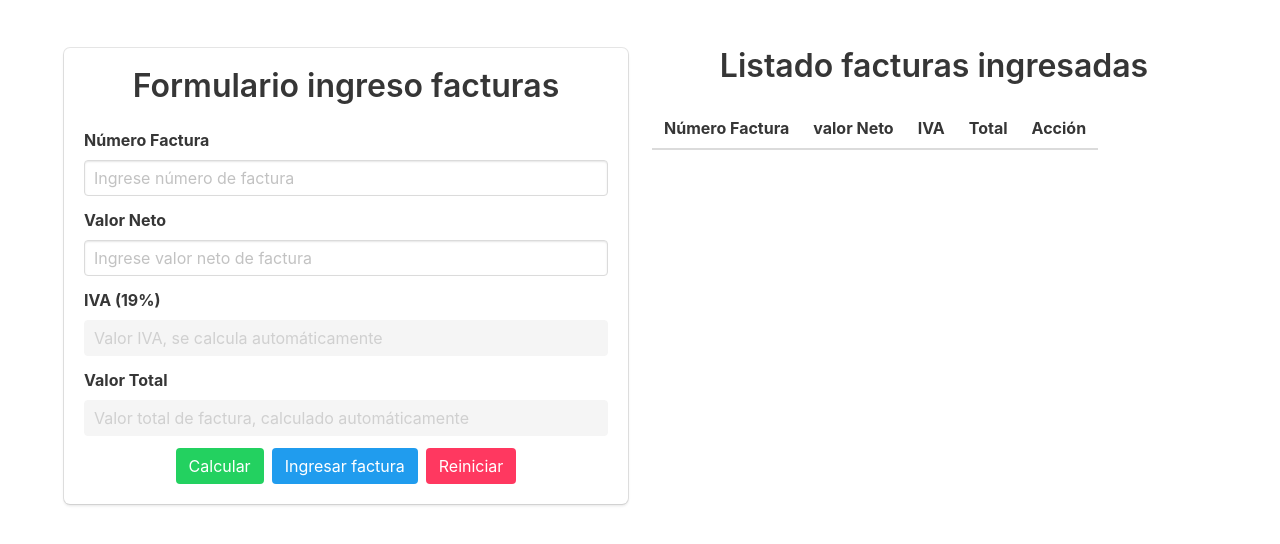
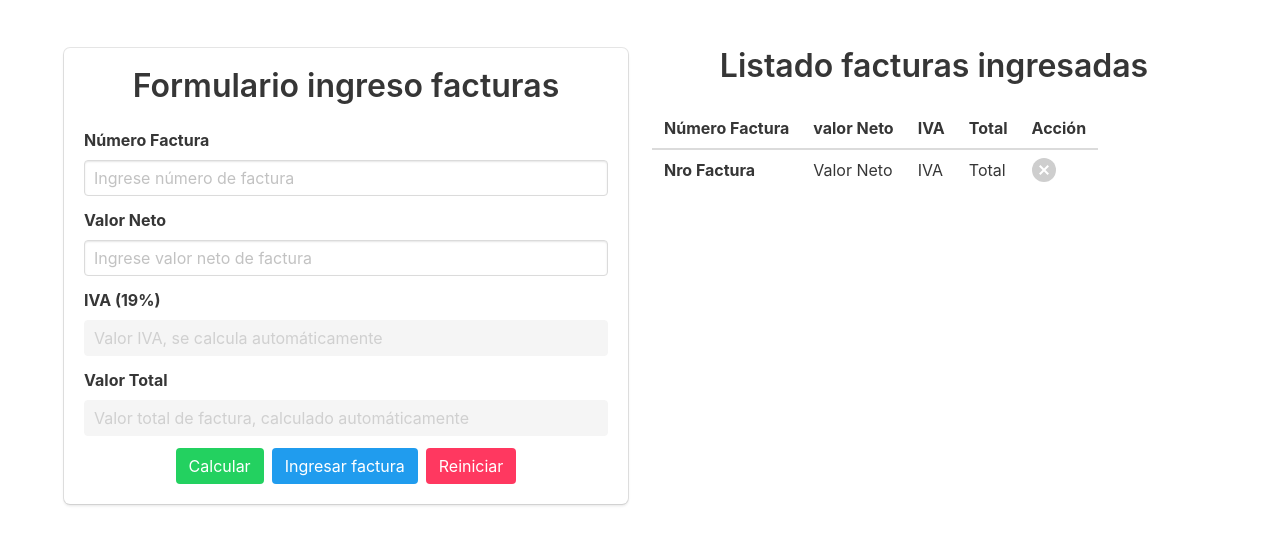
Before and after one commit to luismachucaalvarez/ejercicioIngresoFacturas, a plain HTML site: page index.html in a window 1280 px wide. Both pictures are taken after a click on the element "Ingresar factura". Drawn offline with Linux system fonts and the light colour scheme.

Commit message:
Tabla para mostrar facturas listo

```diff
--- a/assets/js/propio.js
+++ b/assets/js/propio.js
@@ -27,34 +27,46 @@ function calcularFactura() {
 }
 
 function ingresarDatosFactura(){
-    // alert('Ingreso de datos funciona');
     const valorNeto = document.getElementById('valor-neto').value;
     const resultadoIva = document.getElementById('iva').value;
     const resultadoTotal = document.getElementById('valor-total').value;
+
+    //Crear boton borrar elemento
+    const tdBorrar=document.createElement('td');
     botonBorrar = document.createElement('a');
     botonBorrar.classList.add('delete','is-medium');
-    // const trNumeroFactura = document.createElement('tr');
-    // const th = document.createElement('th');
-    // const td = document.createElement('td');
-    // // const numero = document.createTextNode('Prueba 1');
-    // th.innerText = numeroFactura;
+    tdBorrar.appendChild(botonBorrar);
 
-    // const neto = document.createTextNode('Prueba 2');
-    // const ivaT = document.createTextNode('Prueba 3');
-    // th.appendChild(numero);
-    // td.appendChild(neto);
-    // td.appendChild(ivaT);
-    // tr.appendChild(th);
-    // tr.appendChild(td);
+    //Crear tr para cada factura
+    const trFactura=document.createElement('tr');
 
-    // tr.innerHTML = numeroFactura + '</td><td>' + valorNeto + '</td><td>' + resultadoIva + '</td><td>' + resultadoTotal + '</td>';
-    tr.appendChild(botonBorrar);
-    listadoFacturas.appendChild(tr);
-    // const li = document.createElement('li');
-    // li.innerText = "Prueba";
-    // li.appendChild(botonBorrar);
-    // listadoFacturas.appendChild(li);
+    //Crear celda Numero Factura
+    const thNumeroFactura = document.createElement('th');
+    const Numero = document.createTextNode('Nro Factura');
+    thNumeroFactura.append(Numero);
 
+    //Se crea celda con información de valor neto por cada factura
+    const tdValorNeto = document.createElement('td');
+    const Numero2 = document.createTextNode('Valor Neto');
+    tdValorNeto.append(Numero2);
+
+    //Se crea celda con información de IVA por cada factura
+    const tdIva = document.createElement('td');
+    const Numero3 = document.createTextNode('IVA');
+    tdIva.append(Numero3);
+
+    //Se crea celda con información del total por cada factura
+    const tdValorTotal = document.createElement('td');
+    const Numero4 = document.createTextNode('Total');
+    tdValorTotal.append(Numero4);
+
+    //Se formatea la información de cada factura para mostrarlo en la tabla
+    listadoFacturas.appendChild(trFactura);
+    trFactura.appendChild(thNumeroFactura);
+    trFactura.appendChild(tdValorNeto);
+    trFactura.appendChild(tdIva);
+    trFactura.appendChild(tdValorTotal);
+    trFactura.appendChild(tdBorrar);
 }
 
 function reiniciarFormulario(){
--- a/index.html
+++ b/index.html
@@ -51,8 +51,8 @@
                 </div>
                 <div class="column">
                     <h2 class="title has-text-centered">Listado facturas ingresadas</h2>
-                    <div id="listado-facturas">
-                        <table class="table">
+                    <div id="columna-facturas">
+                        <table id="tabla-facturas" class="table">
                             <thead>
                                 <tr>
                                     <th>Número Factura</th>
@@ -62,34 +62,7 @@
                                     <th>Acción</th>
                                 </tr>
                             </thead>
-                            <tbody>
-                                <!-- <tr>
-                                    <th>1</th>
-                                    <td>1000</td>
-                                    <td>190</td>
-                                    <td>1190</td>
-                                    <td>
-                                        <a class="delete is-medium"></a>
-                                    </td>
-                                </tr>
-                                <tr>
-                                    <th>2</th>
-                                    <td>10000</td>
-                                    <td>1900</td>
-                                    <td>11900</td>
-                                    <td>
-                                        <a class="delete is-medium"></a>
-                                    </td>
-                                </tr>
-                                <tr>
-                                    <th>3</th>
-                                    <td>3000</td>
-                                    <td>570</td>
-                                    <td>3570</td>
-                                    <td>
-                                        <a class="delete is-medium"></a>
-                                    </td>
-                                </tr> -->
+                            <tbody id="listado-facturas">
                             </tbody>
                         </table>
                     </div>
```
